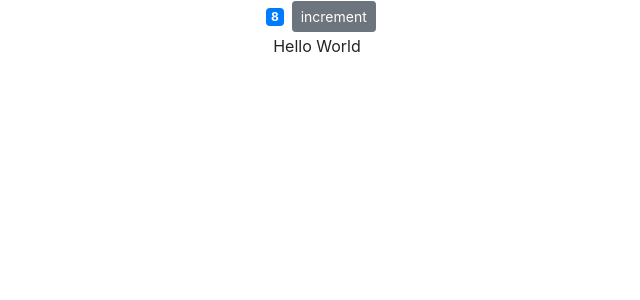
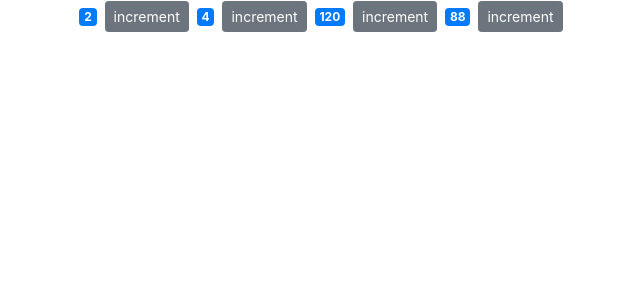
Before and after one commit to jesiolowski-wsb/2022_counter_app, a React (Create React App) app: page / in a window 1280 px wide. Shown: the top 300 px of the page, without its empty margins (323-963 px from the left). Built offline with nearby package versions, Linux system fonts and the light colour scheme.

Commit message:
props delivered to the component

```diff
--- a/src/App.js
+++ b/src/App.js
@@ -1,12 +1,10 @@
 import "./App.css";
-import Counter from "./components/counter";
-import HelloSomething from "./components/helloSomething";
+import Counters from "./components/counters";
 
 function App() {
   return (
     <div className="App">
-      <Counter />
-      <HelloSomething />
+      <Counters />
     </div>
   );
 }
--- a/src/components/counter.jsx
+++ b/src/components/counter.jsx
@@ -1,7 +1,9 @@
 import React, { useState } from "react";
 
-const Counter = () => {
-  const [count, setCount] = useState(8);
+const Counter = (props) => {
+  const [count, setCount] = useState(props.blah);
+
+  console.log("xxxxxxxxx", props);
 
   const handleIncrement = (parameter) => {
     console.log("xxx", parameter);
--- /dev/null
+++ b/src/components/counters.jsx
@@ -0,0 +1,15 @@
+import React, { useState } from "react";
+import Counter from "./counter";
+
+const Counters = () => {
+  const [counters, setCounters] = useState([
+    { id: 1, value: 2 },
+    { id: 2, value: 4 },
+    { id: 3, value: 120 },
+    { id: 4, value: 88 },
+  ]);
+
+  return counters.map((coo) => <Counter key={coo.id} blah={coo.value} />);
+};
+
+export default Counters;
```
